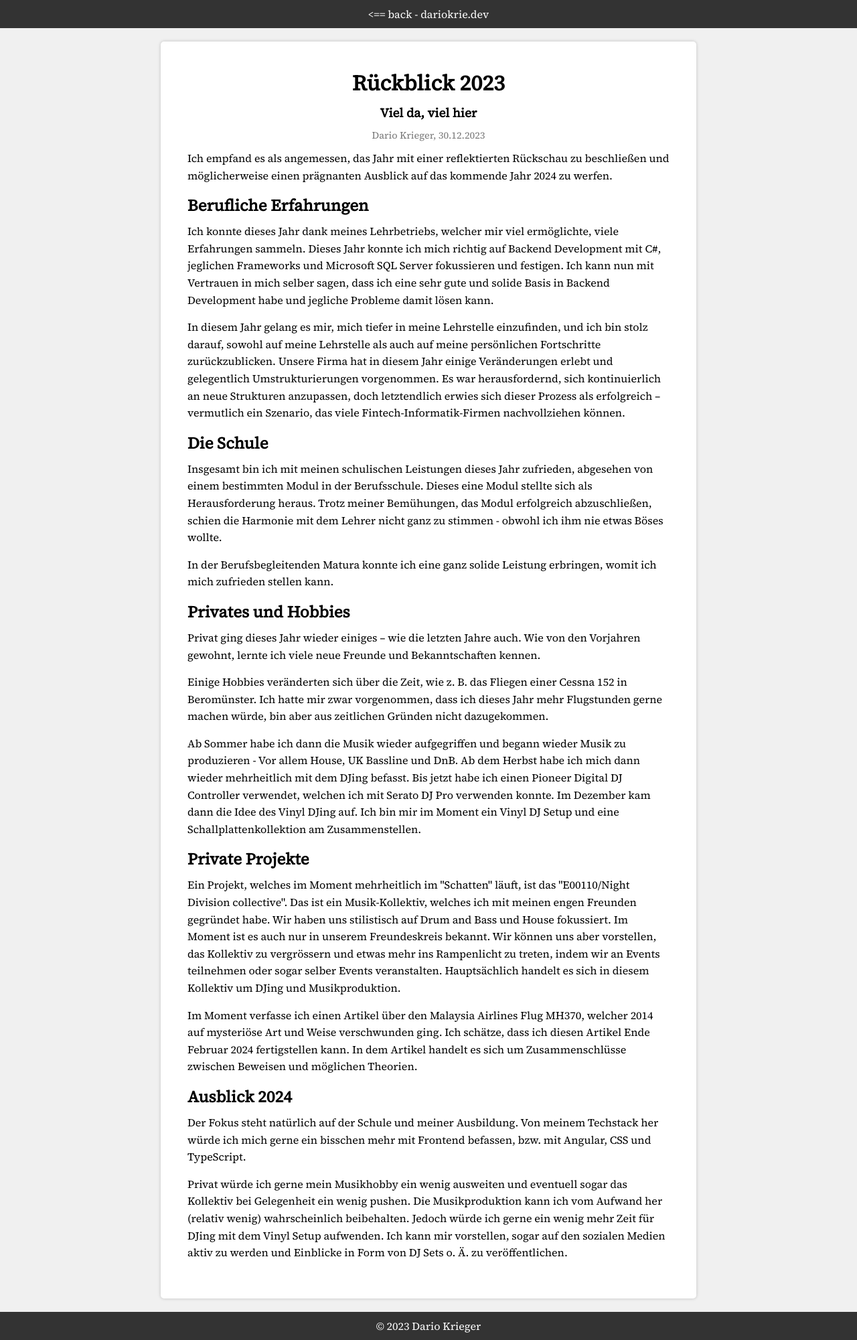
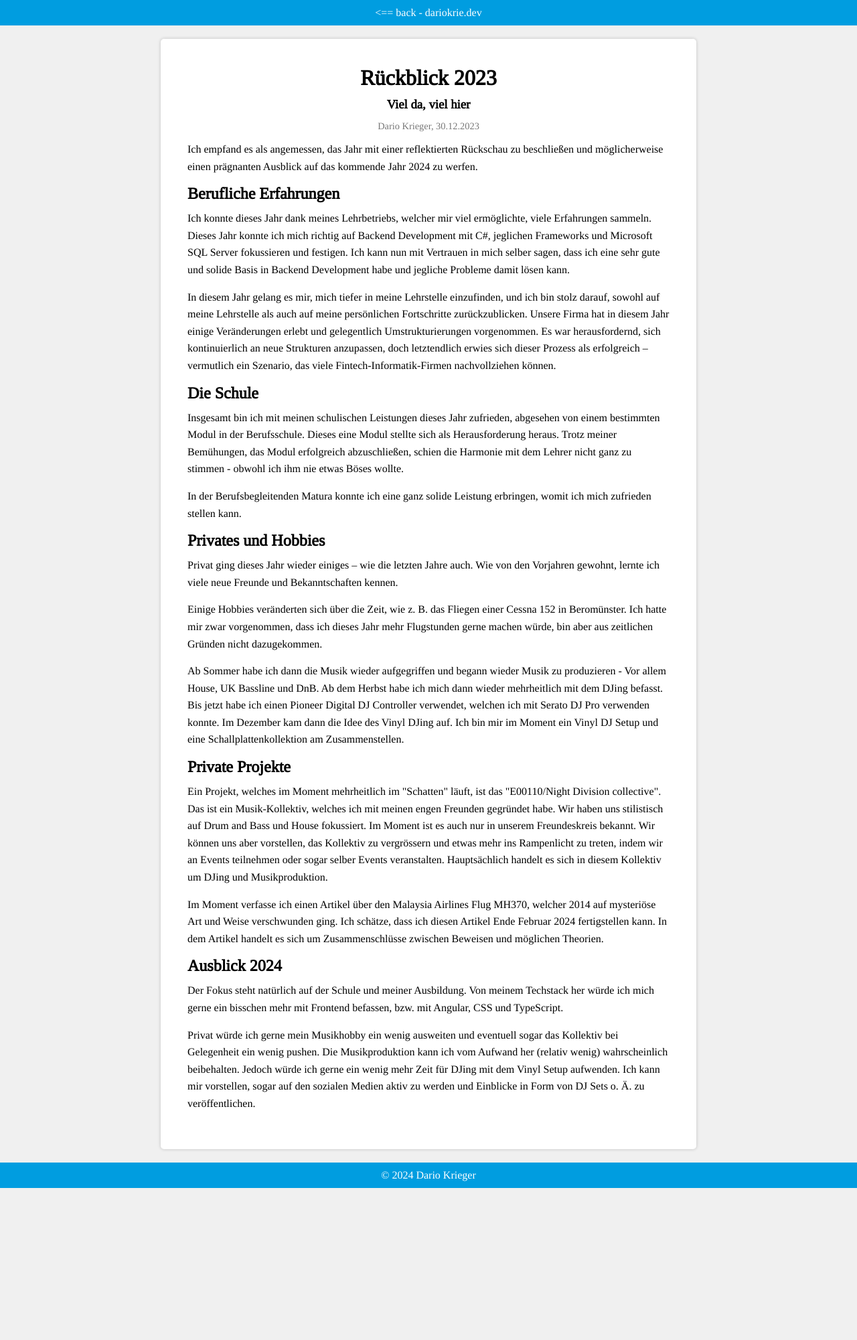
Before and after one commit to dariokrie/dev, a plain HTML site: page src/articles/rueckblick-2023.html in a window 1280 px wide. Shown: the whole page at 67% size. After the commit the page ends 1774 px from the top, so only its background shows below. Drawn offline with Linux system fonts and the light colour scheme.

Commit message:
redesign and copyright 2024

```diff
--- a/src/articles/rueckblick-2023.html
+++ b/src/articles/rueckblick-2023.html
@@ -74,7 +74,7 @@
         </article>
     </main>
     <footer>
-        &copy; 2023 Dario Krieger
+        &copy; 2024 Dario Krieger
     </footer>
 </body>
 </html>
--- a/src/styles/articles.css
+++ b/src/styles/articles.css
@@ -1,4 +1,4 @@
-@import url('https://fonts.googleapis.com/css2?family=Source+Serif+4:opsz@8..60&display=swap');
+@import url('https://fonts.googleapis.com/css2?family=Tinos&display=swap');
 
 * {
     margin: 0;
@@ -8,12 +8,12 @@
 }
 
 body {
-    font-family: 'Source Serif 4', serif;
+    font-family: 'Tinos', serif;
     background-color: #f0f0f0;
 }
 
 header {
-    background-color: #333;
+    background-color: #009DE0;
     color: #fff;
     text-align: center;
     padding: 10px;
@@ -96,7 +96,7 @@ li {
 }
 
 footer {
-    background-color: #333;
+    background-color: #009DE0;
     color: #fff;
     text-align: center;
     padding: 10px;
--- a/src/styles/portfolio.css
+++ b/src/styles/portfolio.css
@@ -13,7 +13,7 @@ body {
 }
 
 header {
-    background-color: #333;
+    background-color: #009DE0;
     color: #fff;
     text-align: center;
     padding: 20px;
@@ -67,11 +67,11 @@ a {
 }
 
 a:visited {
-    color: blueviolet;
+    color: black;
 }
 
 footer {
-    background-color: #333;
+    background-color: #009DE0;
     color: #fff;
     text-align: center;
     padding: 10px;
```
Also changed, not shown: index.html (+6 -6 lines), src/articles/api-documentation.html (+1 -1 lines), src/articles/efcore-documentation.html (+1 -1 lines), src/articles/importance-of-focus.html (+1 -1 lines), src/articles/productivity-tools.html (+1 -1 lines), src/articles/verlorenes-lernen.html (+1 -1 lines).
